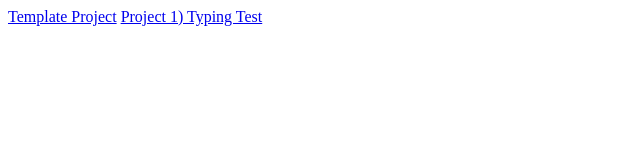
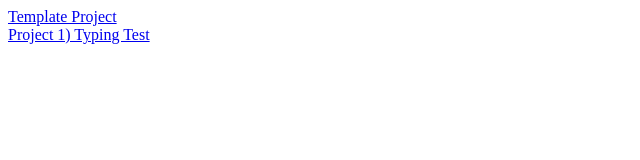
Before and after one commit to musamueed19/CSS3-Training-Bootcamp, a plain HTML site: page index.html in a window 1280 px wide. Shown: the whole page, without its empty margins (0-640 px from the left). Drawn offline with Linux system fonts and the light colour scheme.

Commit message:
main html, updated, part-3

```diff
--- a/index.html
+++ b/index.html
@@ -4,9 +4,13 @@
     <meta charset="UTF-8">
     <meta name="viewport" content="width=device-width, initial-scale=1.0">
     <title>Advanced CSS Training Bootcamp</title>
+
+    <link rel="stylesheet" href="style.css">
 </head>
 <body>
-    <a href="/CSS3-Training-Bootcamp/code/-- template/index.html">Template Project</a>
+    <div id="project-links">
+        <a href="/CSS3-Training-Bootcamp/code/-- template/index.html">Template Project</a>
     <a href="/CSS3-Training-Bootcamp/code/typing-test/index.html">Project 1) Typing Test</a>
+    </div>
 </body>
 </html>
--- /dev/null
+++ b/style.css
@@ -0,0 +1,4 @@
+#project-links {
+    display: flex;
+    flex-direction: column;
+}
```
